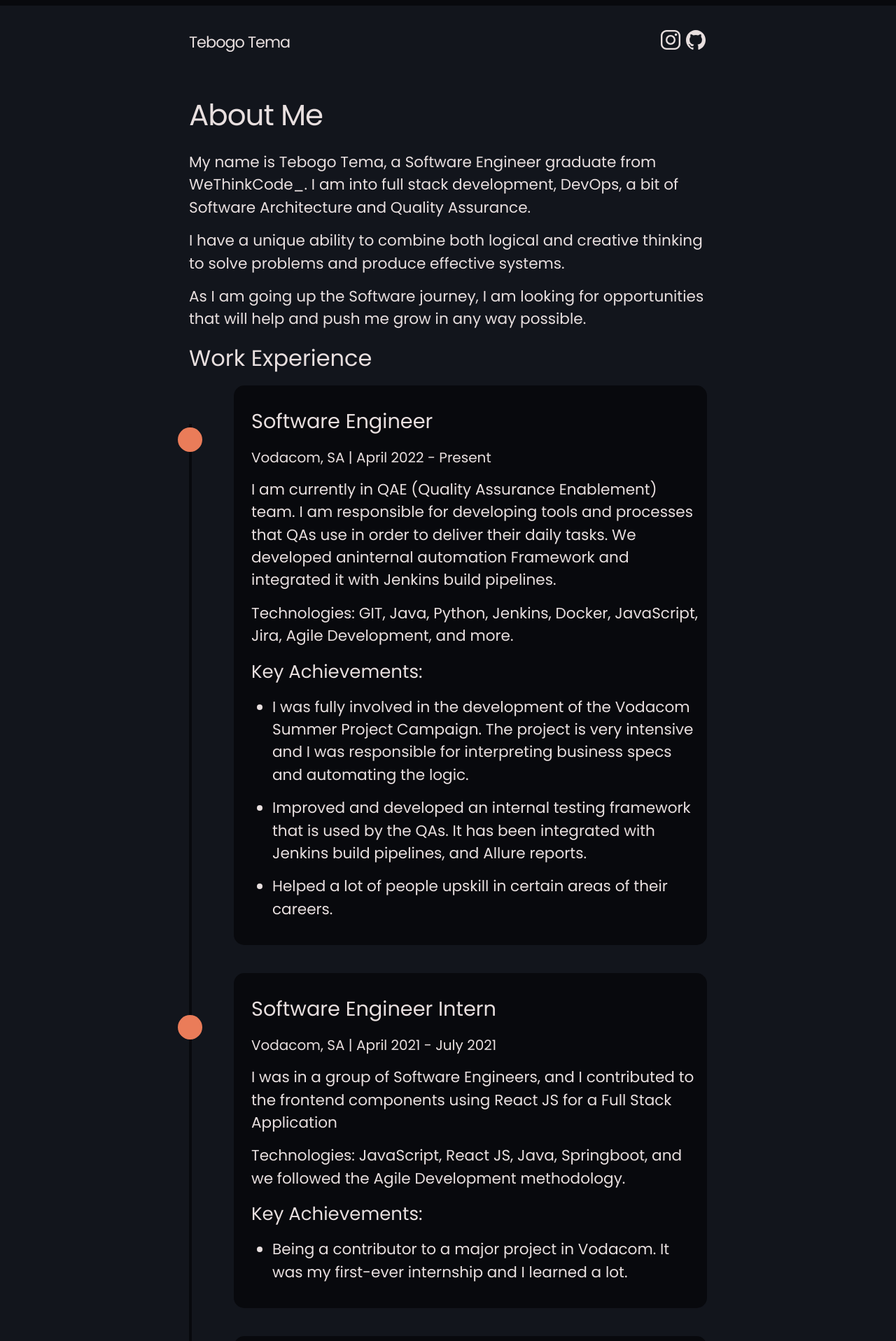
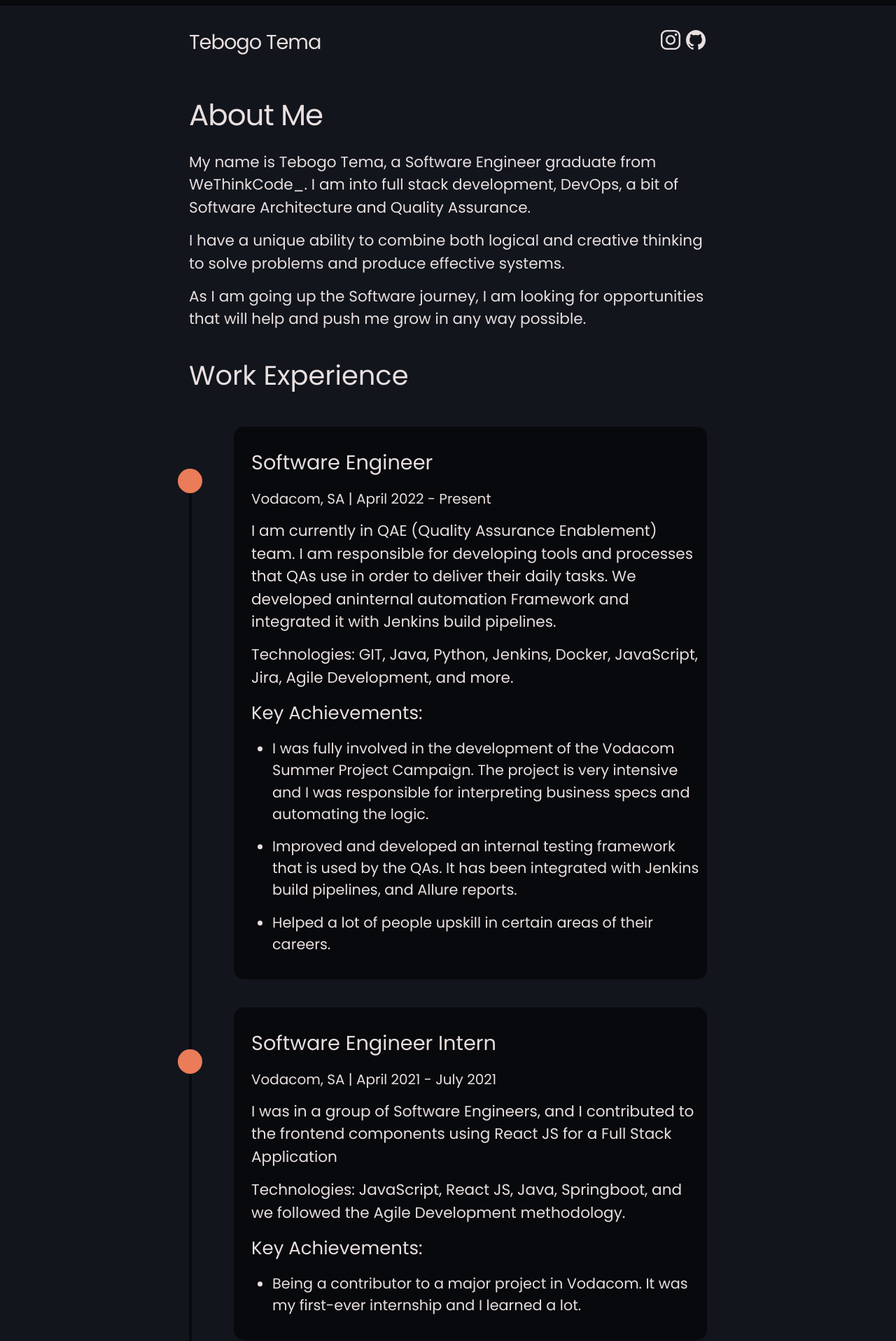
Before and after one commit to feelthedimez/feelthedimez.github.io, a Jekyll site: the page built from about.markdown, in a window 1280 px wide. Shown: the top 1917 px of the page at 70% size. Built offline with Jekyll 4.4.1, drawn with Linux system fonts in a browser that asks for light colours; some of the changed text lies outside the part shown.

Commit message:
Completed the timeline journey

```diff
--- a/_includes/head.html
+++ b/_includes/head.html
@@ -4,7 +4,7 @@
   <meta name="viewport" content="width=device-width, initial-scale=1">
   {%- seo -%}
   <link rel="stylesheet" href="{{ "/assets/main.css" | relative_url }}">
-  <link rel="shortcut icon" type="image/png" href="favicon.png">
+  <link rel="shortcut icon" type="image/png" href="/favicon.png">
   <link rel="preconnect" href="https://fonts.googleapis.com">
   <!-- CSS only -->
   <link rel="preconnect" href="https://fonts.gstatic.com" crossorigin>
--- a/_includes/journey-timeline.html
+++ b/_includes/journey-timeline.html
@@ -1,3 +1,4 @@
+<h1 class="experience-title">Work Experience</h1>
 <div class="timeline">
     {% for journey in site.data.work_experience %}
     <div class="timeline-container primary">
--- a/_sass/sass-style/_layout.scss
+++ b/_sass/sass-style/_layout.scss
@@ -15,7 +15,7 @@
   color: $text-color;
 
     .site-title {
-      @include relative-font-size(1.4);
+      @include relative-font-size(1.8);
       font-weight: 400;
       line-height: $base-line-height * $base-font-size * 2.25;
       letter-spacing: -1px;
@@ -220,7 +220,7 @@
 
 .post-link {
   display: block;
-  @include relative-font-size(2);
+  @include relative-font-size(1.5);
   color: $text-color !important;
 }
 
@@ -314,6 +314,11 @@
  /**
  * Timeline
  */
+ .experience-title {
+    @include relative-font-size(2.4);
+    padding-top: 20px;
+    padding-bottom: 30px;
+ }
 
  .timeline {
     position: relative;
@@ -355,7 +360,7 @@
         }
 
         .timeline-body {
-          @include relative-font-size(1.35);
+          @include relative-font-size(1.3);
           background: $dark-background-color;
           border-radius: 15px;
           padding: 30px 5px 20px 25px;
--- a/about.markdown
+++ b/about.markdown
@@ -11,6 +11,4 @@
 As I am going up the Software journey, I am looking for opportunities
 that will help and push me grow in any way possible.
 
-## Work Experience
-
 {% include_relative _includes/journey-timeline.html %}
```
Also changed, not shown: _data/work_experience.yml (+12 -0 lines).
